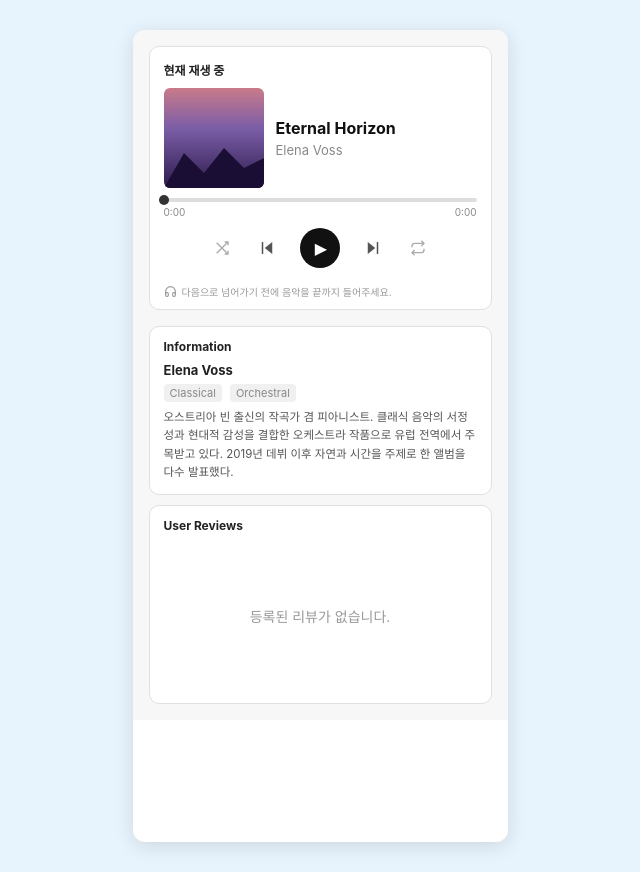
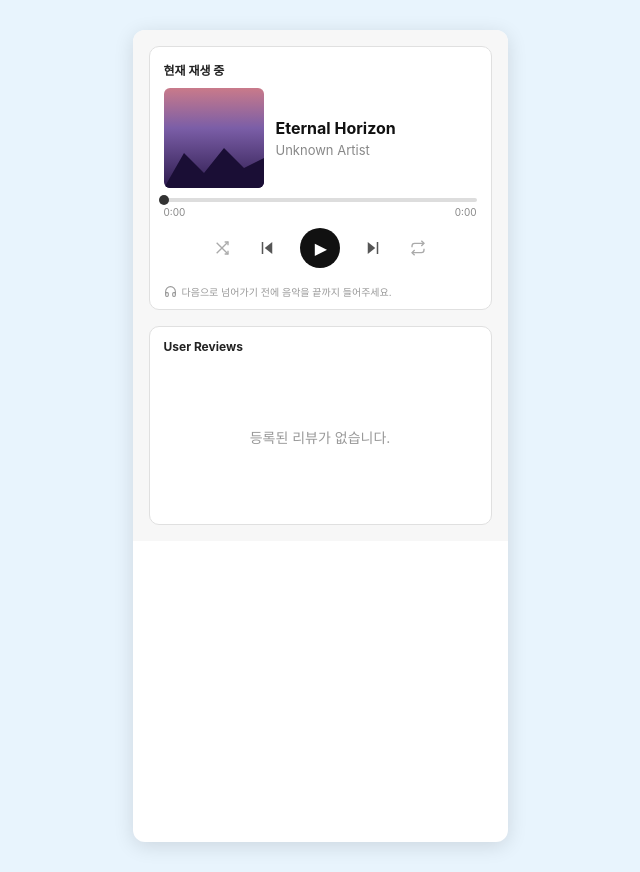
Before and after one commit to skye-suhyun-kim/rms_condition4, a plain HTML site: page index.html in a window 1280 px wide. Shown: the whole page, without its empty margins (320-960 px from the left). Drawn offline with Linux system fonts and the light colour scheme.

Commit message:
Update index.html

```diff
--- a/index.html
+++ b/index.html
@@ -138,7 +138,7 @@
             </div>
             <div class="song-info">
               <div class="song-title">Eternal Horizon</div>
-              <div class="song-artist">Elena Voss</div>
+              <div class="song-artist">Unknown Artist</div>
             </div>
           </div>
           <div class="progress-section">
@@ -192,19 +192,7 @@
         </div>
 
         <div class="right-panel">
-          <div class="info-card">
-            <div class="card-label">Information</div>
-            <div class="artist-bio">
-              <div class="artist-name-row">Elena Voss</div>
-              <div class="artist-meta">
-                <span>Classical</span>
-                <span>Orchestral</span>
-              </div>
-              <div class="artist-desc">
-                오스트리아 빈 출신의 작곡가 겸 피아니스트. 클래식 음악의 서정성과 현대적 감성을 결합한 오케스트라 작품으로 유럽 전역에서 주목받고 있다. 2019년 데뷔 이후 자연과 시간을 주제로 한 앨범을 다수 발표했다.
-              </div>
-            </div>
-          </div>
+
           <div class="comments-card">
             <div class="card-label">User Reviews</div>
             <div style="display: flex; align-items: center; justify-content: center; height: 100%; min-height: 150px; color: #999; font-size: 14px;">
```
